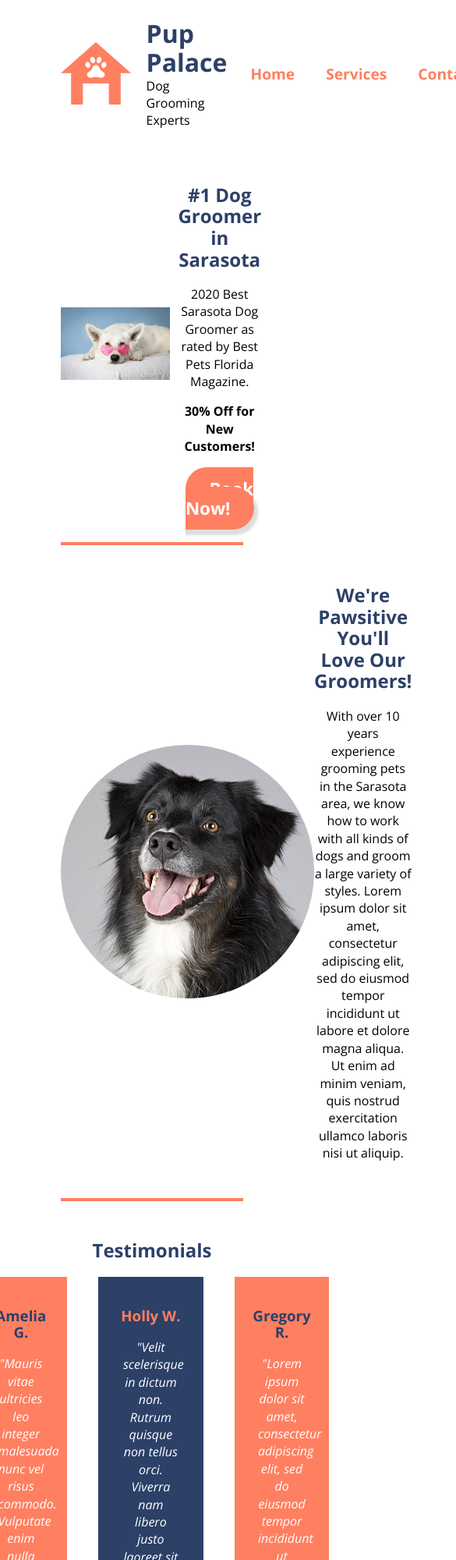
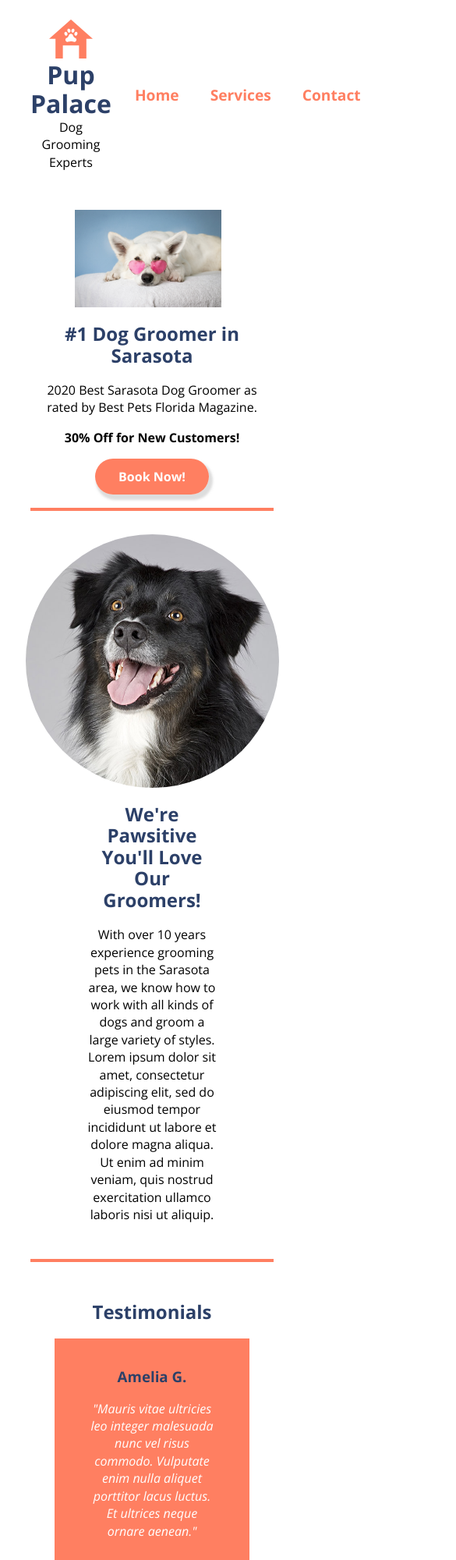
Before and after one commit to SavannaWilliams/adv-web-static-site, a plain HTML site: page index.html in a window 390 px wide. Shown: the top 2000 px of the page at 78% size, 585 px wide, since content can reach past the window. Drawn offline with nearby package versions, Linux system fonts and the light colour scheme.

Commit message:
Add media queries and style tablet query.

```diff
--- a/css/styles.css
+++ b/css/styles.css
@@ -181,7 +181,7 @@ nav a {
 
 .testimonial-card {
     color: #fff;
-    max-width: 300px;
+    width: 300px;
     height: 375px;
     padding: 20px;
     margin: auto 20px;
@@ -258,7 +258,6 @@ nav a {
     align-items: flex-start;
     text-align: center;
     margin: 0 auto 40px auto;
-
 }
 
 .service-card {
@@ -268,6 +267,7 @@ nav a {
     display: flex;
     flex-flow: column nowrap;
     justify-content: space-around;
+    margin: 0 auto;
     margin-bottom: 60px;
 }
 
@@ -279,6 +279,7 @@ nav a {
     margin: 0 auto 30px auto;
     width: 30%;
 }
+
 .service-prices p {
     margin-bottom: 0px;
 }
@@ -337,3 +338,70 @@ input[type=text] {
     margin: 12px auto 10px auto;
     padding: 15px;
 }
+
+/* =================================
+  Media Queries
+==================================== */
+
+/* == Tablet media query == */
+@media only screen and (max-width: 768px) {
+
+    .wrapper {
+        width: 80%;
+        margin: 0 auto;
+    }
+
+    .button {
+        font-size: 1rem;
+    }
+
+    .site-name {
+        display: flex;
+        flex-flow: column nowrap;
+        justify-content: space-between;
+        align-items: center;
+        text-align: center;
+    }
+
+    #logo {
+        height: 50px;
+        margin: 0 auto;
+    }
+
+    #welcome,
+    #experience,
+    .testimonial-grid {
+        flex-flow: column nowrap;
+    }
+
+    .testimonial-card {
+        margin-bottom: 20px;
+        width: 80%;
+        height: 300px;
+    }
+
+    .services-grid {
+        margin: 0 auto 20px auto;
+    }
+
+    .service-card {
+        width: 275px;
+        height: 400px;
+        margin-bottom: 60px;
+    }
+
+    .service-card img {
+        width: 275px;
+    }
+
+    .service-button {
+        width: 60%;
+        font-size: 1.4rem;
+
+    }
+}
+
+/* == Mobile phone media query == */
+@media only screen and (max-width: 425px) {
+
+}
```
